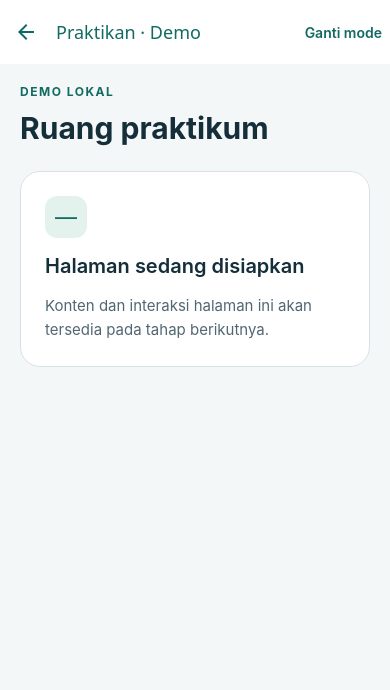
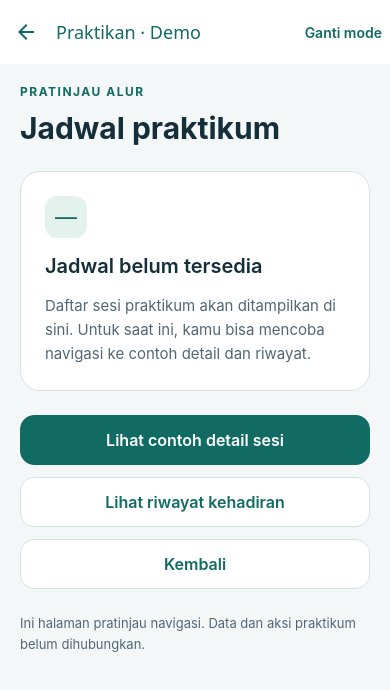
Before and after one commit to muhffikkri/ppk-sistem-praktikum, a React Native app: screen /StudentSchedule in a window 390 px wide. Shown: the top 690 px of the page. Built offline with nearby package versions, Linux system fonts and the light colour scheme.

Commit message:
feat(navigation): connect student and assistant placeholder flows

```diff
--- a/src/app/placeholders/PlaceholderScreen.tsx
+++ b/src/app/placeholders/PlaceholderScreen.tsx
@@ -1,13 +1,95 @@
-import { EmptyState, Header, Screen } from '../../shared/ui';
+import type { NativeStackScreenProps } from '@react-navigation/native-stack';
+import { StyleSheet, Text, View } from 'react-native';
 
-export function PlaceholderScreen() {
+import { Button, colors, EmptyState, Header, Screen } from '../../shared/ui';
+import type { RootStackParamList } from '../navigation';
+
+type PlaceholderRoute = Exclude<keyof RootStackParamList, 'RoleSelect'>;
+type Props = {
+  [Name in PlaceholderRoute]: NativeStackScreenProps<RootStackParamList, Name>;
+}[PlaceholderRoute];
+
+const pages = {
+  StudentSchedule: {
+    title: 'Jadwal praktikum',
+    emptyTitle: 'Jadwal belum tersedia',
+    description: 'Daftar sesi praktikum akan ditampilkan di sini. Untuk saat ini, kamu bisa mencoba navigasi ke contoh detail dan riwayat.',
+  },
+  StudentSessionDetail: {
+    title: 'Detail sesi',
+    emptyTitle: 'Detail sesi sedang disiapkan',
+    description: 'Informasi jadwal, status sesi, dan aksi presensi akan tersedia di halaman ini.',
+  },
+  StudentAttendanceHistory: {
+    title: 'Riwayat kehadiran',
+    emptyTitle: 'Riwayat belum tersedia',
+    description: 'Catatan kehadiran praktikan akan ditampilkan di sini setelah alur presensi tersedia.',
+  },
+  AssistantSchedule: {
+    title: 'Jadwal pendampingan',
+    emptyTitle: 'Jadwal belum tersedia',
+    description: 'Daftar sesi yang kamu dampingi akan ditampilkan di sini. Coba navigasi ke contoh detail untuk melihat alur menuju rekap.',
+  },
+  AssistantSessionDetail: {
+    title: 'Detail sesi',
+    emptyTitle: 'Pengelolaan sesi sedang disiapkan',
+    description: 'Informasi sesi serta kontrol buka dan tutup akan tersedia di halaman ini.',
+  },
+  AssistantAttendanceRoster: {
+    title: 'Rekap kehadiran',
+    emptyTitle: 'Rekap belum tersedia',
+    description: 'Daftar praktikan dan waktu presensi akan ditampilkan di sini setelah alur kehadiran tersedia.',
+  },
+} satisfies Record<PlaceholderRoute, { title: string; emptyTitle: string; description: string }>;
+
+// Navigation-only identifier; this is not a session fixture or a stored attendance record.
+const previewSessionId = 'preview-session';
+
+export function PlaceholderScreen({ route, navigation }: Props) {
+  const page = pages[route.name];
+
   return (
     <Screen>
-      <Header eyebrow="DEMO LOKAL" title="Ruang praktikum" />
-      <EmptyState
-        title="Halaman sedang disiapkan"
-        description="Konten dan interaksi halaman ini akan tersedia pada tahap berikutnya."
-      />
+      <Header eyebrow="PRATINJAU ALUR" title={page.title} />
+      <EmptyState title={page.emptyTitle} description={page.description} />
+
+      <View style={styles.actions}>
+        {route.name === 'StudentSchedule' ? (
+          <>
+            <Button
+              label="Lihat contoh detail sesi"
+              onPress={() => navigation.navigate('StudentSessionDetail', { sessionId: previewSessionId })}
+            />
+            <Button
+              label="Lihat riwayat kehadiran"
+              variant="secondary"
+              onPress={() => navigation.navigate('StudentAttendanceHistory')}
+            />
+          </>
+        ) : null}
+        {route.name === 'AssistantSchedule' ? (
+          <Button
+            label="Lihat contoh detail sesi"
+            onPress={() => navigation.navigate('AssistantSessionDetail', { sessionId: previewSessionId })}
+          />
+        ) : null}
+        {route.name === 'AssistantSessionDetail' ? (
+          <Button
+            label="Lihat rekap kehadiran"
+            onPress={() => navigation.navigate('AssistantAttendanceRoster', { sessionId: route.params.sessionId })}
+          />
+        ) : null}
+        <Button label="Kembali" variant="secondary" onPress={() => navigation.goBack()} />
+      </View>
+
+      <Text style={styles.note}>
+        Ini halaman pratinjau navigasi. Data dan aksi praktikum belum dihubungkan.
+      </Text>
     </Screen>
   );
 }
+
+const styles = StyleSheet.create({
+  actions: { gap: 12 },
+  note: { color: colors.muted, fontSize: 13, lineHeight: 21 },
+});
```
Also changed, not shown: 2 other files (tests, documents, lock files or other folders).
